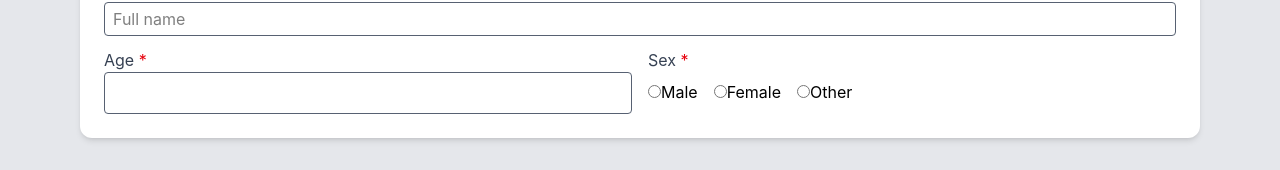
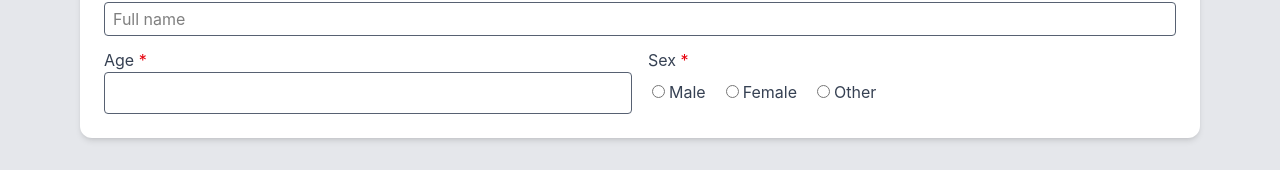
Before and after one commit to smileywrld/react-form, a React (Vite) app: page / in a window 1280 px wide. Shown: the part 543-713 px from the top of the page. Built offline with nearby package versions, Linux system fonts and the light colour scheme.

Commit message:
update BasicInformation.jsx

```diff
--- a/src/components/BasicInformation.jsx
+++ b/src/components/BasicInformation.jsx
@@ -107,32 +107,35 @@ const BasicInformation = () => {
 							Sex <span className="text-red-600">*</span>
 						</label>
 						<div className="flex gap-4 mt-2">
-							<label>
+							<label className="text-[#364153]">
 								<input
 									type="radio"
 									name="sex"
 									value="Male"
 									onChange={formik.handleChange}
+									className="mx-1"
 								/>
 								 Male
 							</label>
 
-							<label>
+							<label className="text-[#364153]">
 								<input
 									type="radio"
 									name="sex"
 									value="Female"
 									onChange={formik.handleChange}
+									className="mx-1"
 								/>
 								 Female
 							</label>
 
-							<label>
+							<label className="text-[#364153]">
 								<input
 									type="radio"
 									name="sex"
 									value="Other"
 									onChange={formik.handleChange}
+									className="mx-1"
 								/>
 								 Other
 							</label>
```
